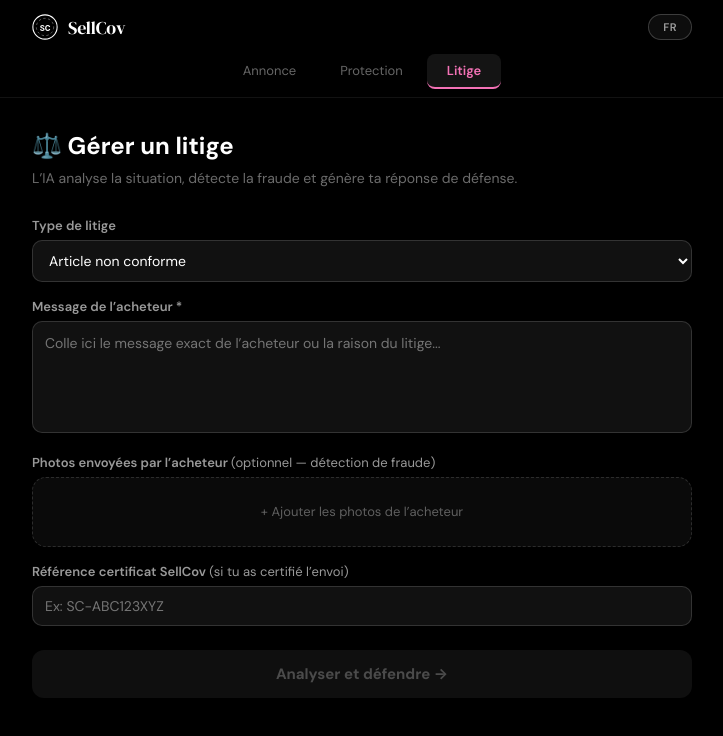
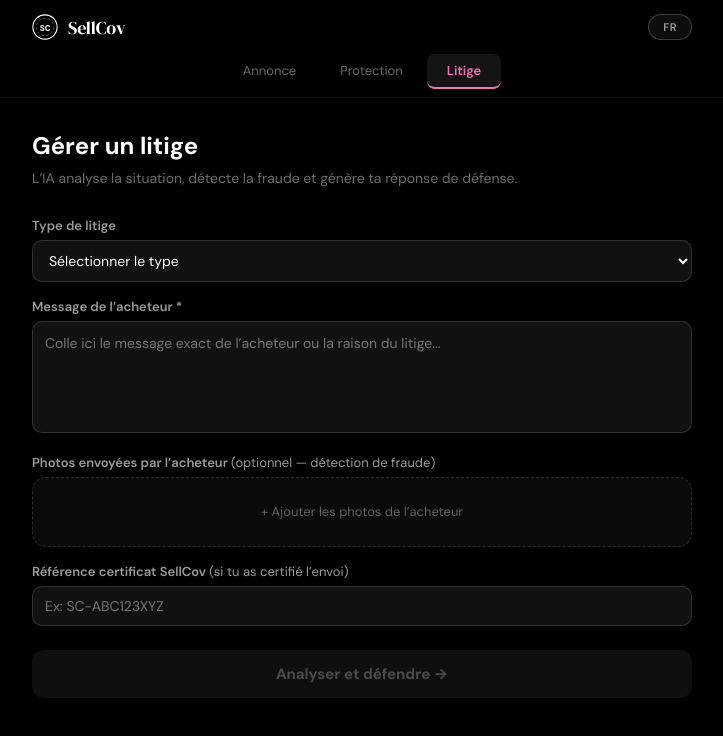
Before and after one commit to WRONIKOWSKY/sellguard, a Next.js app in the folder sellguard/: page /litige in a window 1280 px wide. Shown: the top 736 px of the page, without its empty margins (278-1001 px from the left). Built offline with nearby package versions, Linux system fonts and the light colour scheme.

Commit message:
Update litige.js

```diff
--- a/sellguard/pages/litige.js
+++ b/sellguard/pages/litige.js
@@ -4,10 +4,10 @@ import Layout from "../components/Layout";
 import { useLang } from "../contexts/LangContext";
 
 export default function Litige() {
-  const { t } = useLang();
+  const { t, lang } = useLang();
   const l = t.litige;
 
-  const [type, setType] = useState(l.types[0]);
+  const [type, setType] = useState("");
   const [buyerMessage, setBuyerMessage] = useState("");
   const [certRef, setCertRef] = useState("");
   const [images, setImages] = useState([]);
@@ -86,18 +86,19 @@ export default function Litige() {
 
   return (
     <>
-      <Head><title>SellGuard — {l.title}</title></Head>
+      <Head><title>SellCov — {l.title}</title></Head>
       <Layout>
         {!result ? (
           <>
             <div style={{ marginBottom: 28 }}>
-              <h2 style={{ fontSize: 24, fontWeight: 800, color: "#fff", marginBottom: 6 }}>⚖️ {l.title}</h2>
+              <h2 style={{ fontSize: 24, fontWeight: 800, color: "#fff", marginBottom: 6 }}>{l.title}</h2>
               <p style={{ fontSize: 14, color: "rgba(255,255,255,0.42)", lineHeight: 1.6 }}>{l.subtitle}</p>
             </div>
 
             <div style={{ marginBottom: 16 }}>
               <label style={{ fontSize: 13, fontWeight: 600, color: "rgba(255,255,255,0.6)", display: "block", marginBottom: 6 }}>{l.type_label}</label>
               <select value={type} onChange={e => setType(e.target.value)} style={inp}>
+                <option value="">{lang === "en" ? "Select type" : lang === "es" ? "Seleccionar tipo" : lang === "it" ? "Seleziona tipo" : "Sélectionner le type"}</option>
                 {l.types.map(t => <option key={t}>{t}</option>)}
               </select>
             </div>
@@ -148,7 +149,7 @@ export default function Litige() {
               <div style={{ background: fraudColor.bg, border: `0.5px solid ${fraudColor.border}`, borderRadius: 14, padding: "16px 20px", marginBottom: 16 }}>
                 <div style={{ display: "flex", justifyContent: "space-between", alignItems: "center", marginBottom: 8 }}>
                   <p style={{ fontSize: 13, fontWeight: 700, color: fraudColor.text }}>
-                    {result.fraud_score >= 7 ? "🚨" : result.fraud_score >= 4 ? "⚠️" : "✅"} {l.fraud_label} — {fraudColor.label}
+                    {l.fraud_label} {fraudColor.label}
                   </p>
                   <span style={{ fontSize: 20, fontWeight: 800, color: fraudColor.text }}>{result.fraud_score}/10</span>
                 </div>
@@ -165,7 +166,7 @@ export default function Litige() {
               <p style={{ fontSize: 11, fontWeight: 700, color: "rgba(255,255,255,0.35)", letterSpacing: 0.5, marginBottom: 12 }}>{l.args_l}</p>
               {result.arguments?.map((arg, i) => (
                 <div key={i} style={{ display: "flex", gap: 12, marginBottom: i < result.arguments.length - 1 ? 10 : 0, padding: "10px 14px", background: "rgba(255,255,255,0.03)", borderRadius: 10 }}>
-                  <span style={{ fontSize: 16, flexShrink: 0 }}>🛡️</span>
+                  <span style={{ fontSize: 16, flexShrink: 0 }}></span>
                   <p style={{ fontSize: 13, color: "rgba(255,255,255,0.7)", lineHeight: 1.5 }}>{arg}</p>
                 </div>
               ))}
```
